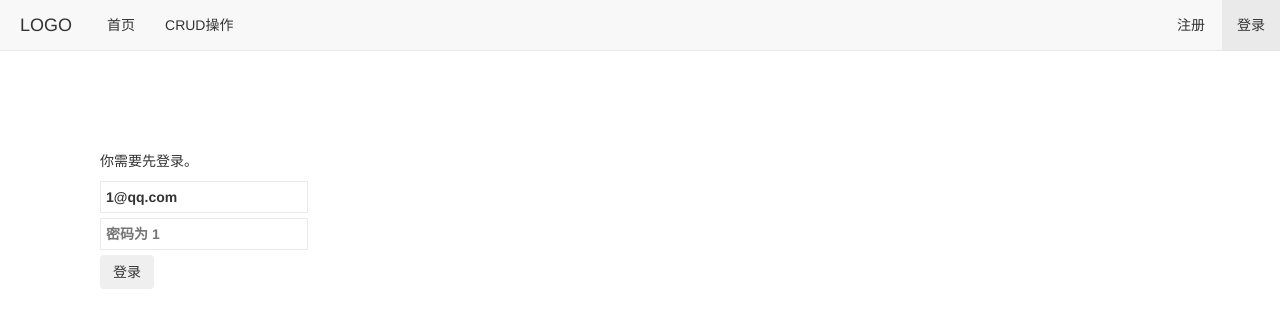
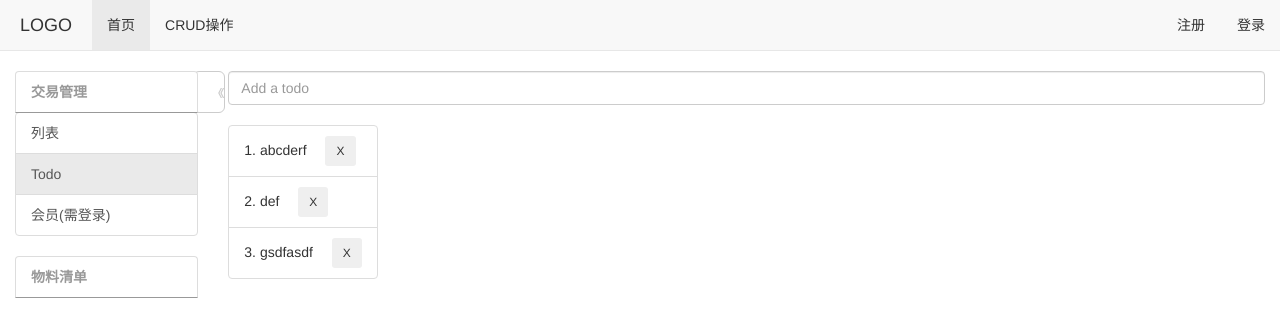
Before and after one commit to demo-web/vue, a Vue app: page /#/home/todo in a window 1280 px wide. Before the commit this address led to /#/login. Shown: the top 336 px of the page. Built offline with nearby package versions, Linux system fonts and the light colour scheme.

Commit message:
已修改        src/components/Home.vue 已修改        src/components/HomeB.vue 已修改        src/router/route-config.js Add        src/components/todo.vue

```diff
--- a/src/components/Home.vue
+++ b/src/components/Home.vue
@@ -30,15 +30,15 @@ export default {
           tig:'交易管理',
           title: [
           {
-            name:'已买到的货品',
+            name:'列表',
             url:'/home/a'
           },
           {
-            name:'进货单',
-            url:'/home/c'
+            name:'Todo',
+            url:'/home/todo'
           },
           {
-            name:'金融服务(需登录)',
+            name:'会员(需登录)',
             url:'/home/b'
           }
           ]
--- a/src/components/HomeB.vue
+++ b/src/components/HomeB.vue
@@ -1,6 +1,17 @@
 <template>
   <div>
     <p v-for="item in list" v-text="item"></p>
+    <div class="infinite-loading-container" v-show="isLoading">
+      <slot name="spinner">
+        <i :class="spinnerType"></i>
+      </slot>
+      <div class="infinite-status-prompt" v-show="!isLoading && isComplete && isFirstLoad">
+        <slot name="no-results">No results :(</slot>
+      </div>
+      <div class="infinite-status-prompt" v-show="!isLoading && isComplete && !isFirstLoad">
+        <slot name="no-more">No more data :)</slot>
+      </div>
+    </div>
   </div>
 </template>
 
@@ -9,12 +20,46 @@
 export default {
   data () {
     return {
-            distance: 100,
-            list: [1,1,23,312]
-           }
+      scrollParent: null,
+      scrollHandler: null,
+      isLoading: true,
+      isComplete: false,
+      isFirstLoad: true,
+      distance: 100,
+      list: []
+      }
   },
-  ready () {
-      this.list.push('551');
+  computed: {
+      spinnerType() {
+        return
+      }
+  },
+  mounted: function () {
+    this.$nextTick(function () {
+       for (var i = 0; i < 50; i++) {
+          this.list.push(i + 1 +". "+"-------- 列表很长很长--------");
+       }
+    })
+
   }
 }
 </script>
+<style type="text/css">
+  .infinite-loading-container{
+    clear: both;
+    text-align: center;
+    display: inline-block;
+    margin: 15px 0;
+    width: 28px;
+    height: 28px;
+    font-size:28px;
+    line-height: 28px;
+    border-radius: 50%;
+  }
+  .infinite-status-prompt{
+    color: #666;
+    font-size: 14px;
+    text-align: center;
+    padding: 10px 0;
+  }
+</style>
--- /dev/null
+++ b/src/components/todo.vue
@@ -0,0 +1,48 @@
+<template>
+  <div>
+    <input class="form-control"
+    v-model="newTodoText"
+    v-on:keyup.enter="addNewTodo"
+    placeholder="Add a todo">
+    <br>
+    <ul class="list-group">
+      <li class="list-group-item"
+        v-for="(todo,index) in todos"
+        v-bind:title="todo"
+        :key="">
+          {{ index + 1 }}. {{todo}}
+          <button class="btn btn-sm rl" @click="remove">X</button></li>
+    </ul>
+  </div>
+</template>
+
+<script>
+/* eslint-disable */
+export default {
+  data:function(){
+    return {
+      newTodoText:'',
+      todos:[
+        'abcderf',
+        'def',
+        'gsdfasdf'
+        ]
+    }
+  },
+  methods:{
+    addNewTodo:function(){
+      this.todos.push(this.newTodoText)
+      this.newTodoText = ''
+    },
+    remove:function(index){
+      this.todos.splice(index, 1)
+    }
+  }
+}
+</script>
+
+<style type="text/css">
+  .rl{
+    margin-left: 15px;
+  }
+</style>
--- a/src/router/route-config.js
+++ b/src/router/route-config.js
@@ -27,7 +27,7 @@ export default new VueRouter({
 							{path:'/home/a/b',component:require('../components/HomeAb.vue')}
 						]
 				},
-				{path:'/home/c',component:require('../components/Buttons.vue')},
+				{path:'/home/todo',component:require('../components/todo.vue')},
 				{path: '/home/:id', component: require('../components/HomeB.vue'), beforeEnter: requireAuth}
 		]
 	},
```
